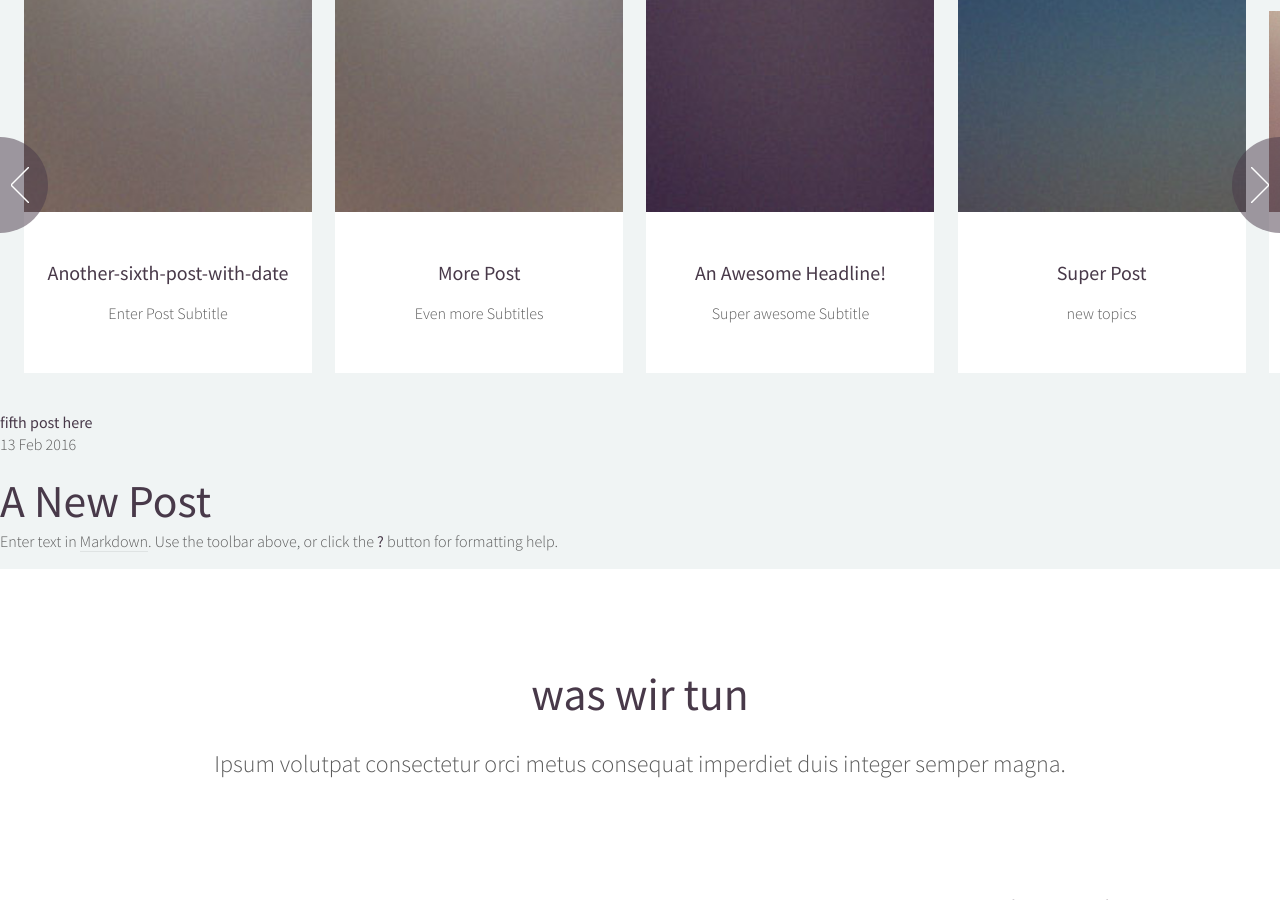
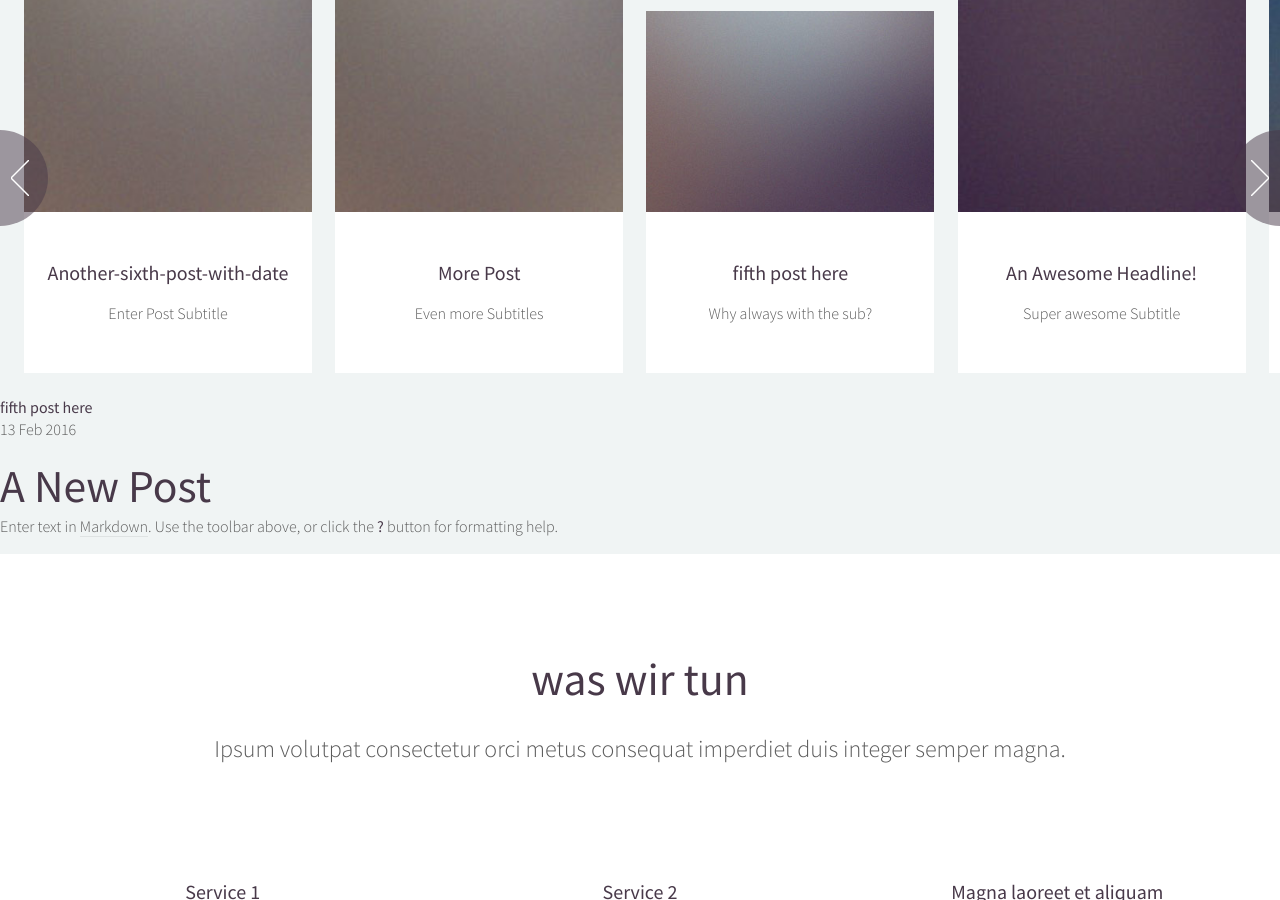
Before and after one commit to LieselWaeppen/LieselWaeppen.github.io, a Jekyll site: the page built from _posts/2016-02-13-fifth-post-here.md, in a window 1280 px wide and 900 px high, scrolled down 1166 px. Built offline with Jekyll 4.4.1, drawn with Linux system fonts in a browser that asks for light colours; nearby versions of some CDN libraries.

Commit message:
Updated 2016-02-13-fifth-post-here.md

```diff
--- a/_posts/2016-02-13-fifth-post-here.md
+++ b/_posts/2016-02-13-fifth-post-here.md
@@ -1,7 +1,7 @@
 ---
 layout: post
-subtitle: ""
-date: 2016-02-13
+subtitle: "Why always with the sub?"
+date: "Sat Feb 13 2016 01:00:00 GMT+0100 (Mitteleuropäische Zeit)"
 author: Liesel Wäppen
 img: /img/pic08.jpg
 published: true
@@ -10,6 +10,7 @@
 ---
 
 
+
 ## A New Post
 
 Enter text in [Markdown](http://daringfireball.net/projects/markdown/). Use the toolbar above, or click the **?** button for formatting help.
```
